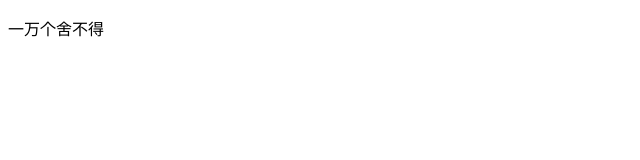
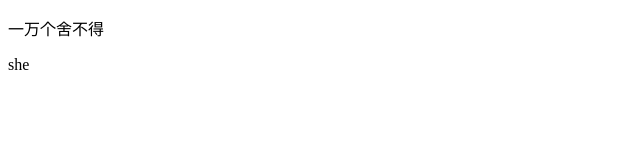
Before and after one commit to JinLincom/test, a plain HTML site: page index.html in a window 1280 px wide. Shown: the full height of the page, 0-640 px from the left. Drawn offline with Linux system fonts and the light colour scheme.

Commit message:
第二次修改

```diff
--- a/index.html
+++ b/index.html
@@ -6,5 +6,6 @@
 </head>
 <body>
 	<p>一万个舍不得</p>
+	<p>she</p>
 </body>
 </html>
```
